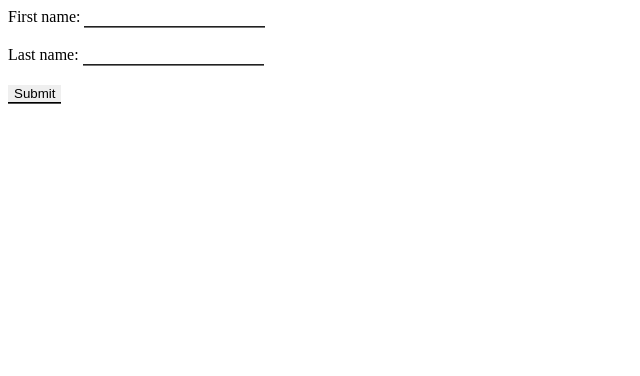
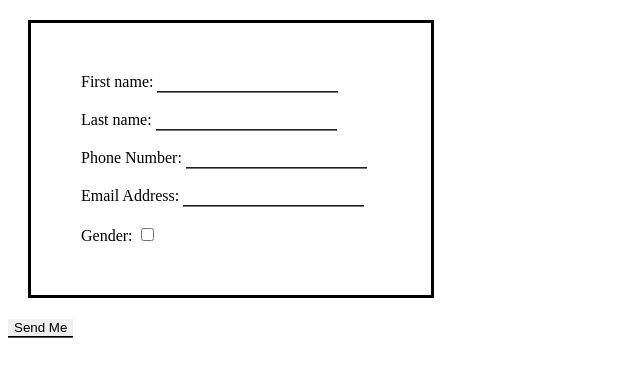
Before and after one commit to Mosa-code/lab4, a plain HTML site: page index.html in a window 1280 px wide. Shown: the whole page, without its empty margins (0-640 px from the left). Drawn offline with Linux system fonts and the light colour scheme.

Commit message:
Update index.html

```diff
--- a/index.html
+++ b/index.html
@@ -12,14 +12,28 @@
             border-left-style: hidden;
             border-bottom-style: groove;
         }
+        div {
+            width: 300px;
+            border: 3px solid black;
+            padding: 50px;
+            margin: 20px;
+        }
     </style>
     <form action="http://bloomingdale.sat.iit.edu/kriedan/lab3formscript.php" method="get">
+        <div>
         <label for="firstName">First name:</label>
         <input type="text" id="firstName" name="firstName"><br><br>
         <label for="lastName">Last name:</label>
         <input type="text" id="lastName" name="lastName"><br><br>
+        <label for="phone">Phone Number:</label>
+        <input type="text" id="phone" name="phone"></input><br><br>
+        <label for="email">Email Address:</label>
+        <input type="text" id="email" name="email"></input><br><br>
+        <label for="gender">Gender:</label>
+        <input type="checkbox" id="gender" name="male" value="male">
 
-        <input type="submit" value="Submit">
+        </div>
+        <input type="submit" value="Send Me">
       </form>
 </head>
 <body>
```
